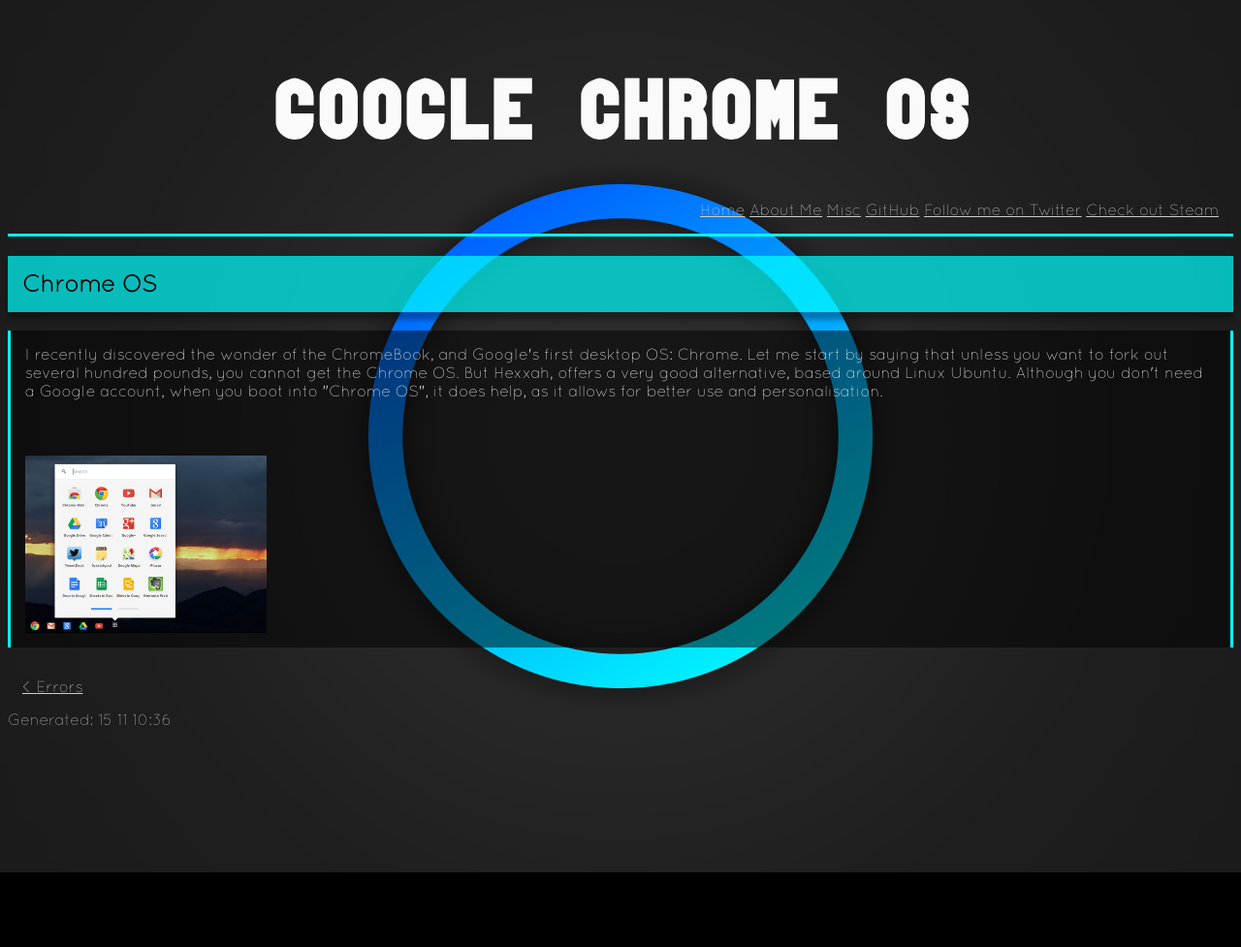
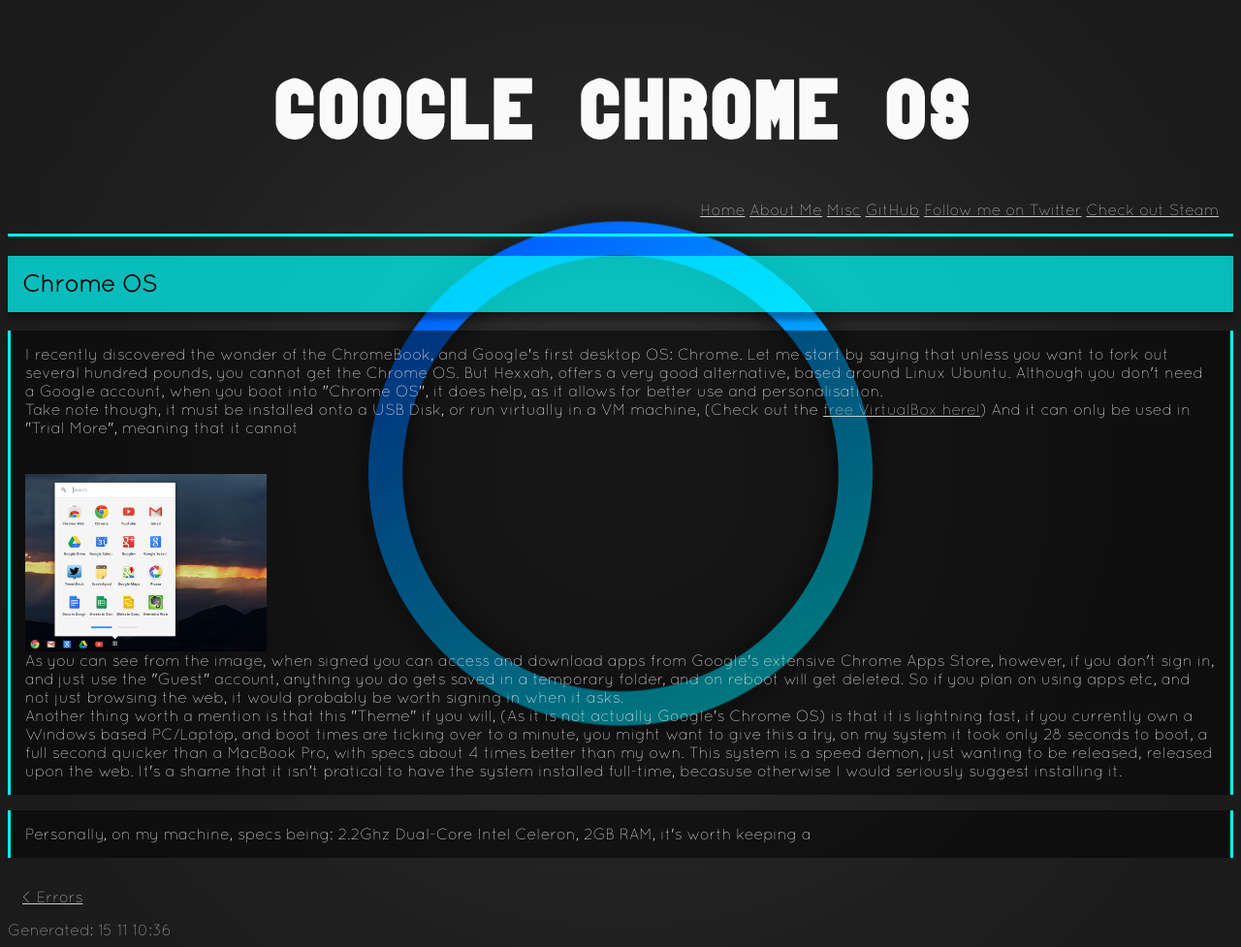
Before and after one commit to boffnoff/boffnoff.github.com, a Jekyll site: the page built from _posts/2013-11-08-google-chrome-os-weekly-build.html, in a window 1280 px wide. Shown: the whole page at 97% size. Built offline with Jekyll 4.4.1, drawn with Linux system fonts in a browser that asks for light colours; before the commit the page ends 900 px from its top, so only the background shows below that.

Commit message:
added stuff to Chrome OS page

```diff
--- a/_posts/2013-11-08-google-chrome-os-weekly-build.html
+++ b/_posts/2013-11-08-google-chrome-os-weekly-build.html
@@ -12,9 +12,26 @@
       out several hundred pounds, you cannot get the Chrome OS. But Hexxah, offers a very good alternative, based around Linux Ubuntu. Although you
       don't need a Google account, when you boot into "Chrome OS", it does help, as it allows for better use and personalisation.
       <br>
+      Take note though, it must be installed onto a USB Disk, or run virtually in a VM machine,
+      (Check out the <a href="https://www.virtualbox.org/wiki/Downloads">free VirtualBox here!</a>) And it can only be used in "Trial More",
+      meaning that it cannot
       <br>
       <br>
       <br>
       <img border="0" src="/images/Chromebook-apps.jpg" alt="Chromebook Apps" width="248.5" height="182.5">
+      <br>
+      As you can see from the image, when signed you can access and download apps from Google's extensive Chrome Apps Store,
+      however, if you don't sign in, and just use the "Guest" account, anything you do gets saved in a temporary folder, and on reboot
+      will get deleted. So if you plan on using apps etc, and not just browsing the web, it would probably be worth signing in when it asks.
+      <br>
+      Another thing worth a mention is that this "Theme" if you will, (As it is not actually Google's Chrome OS) is that it is lightning fast,
+      if you currently own a Windows based PC/Laptop, and boot times are ticking over to a minute, you might want to give this a try, on my system
+      it took only 28 seconds to boot, a full second quicker than a MacBook Pro, with specs about 4 times better than my own. This system is a speed
+      demon, just wanting to be released, released upon the web. It's a shame that it isn't pratical to have the system installed full-time, becasuse
+      otherwise I would seriously suggest installing it.
 
 </p>
+
+<p>
+    Personally, on my machine, specs being: 2.2Ghz Dual-Core Intel Celeron, 2GB RAM, it's worth keeping a
+</p>
```
